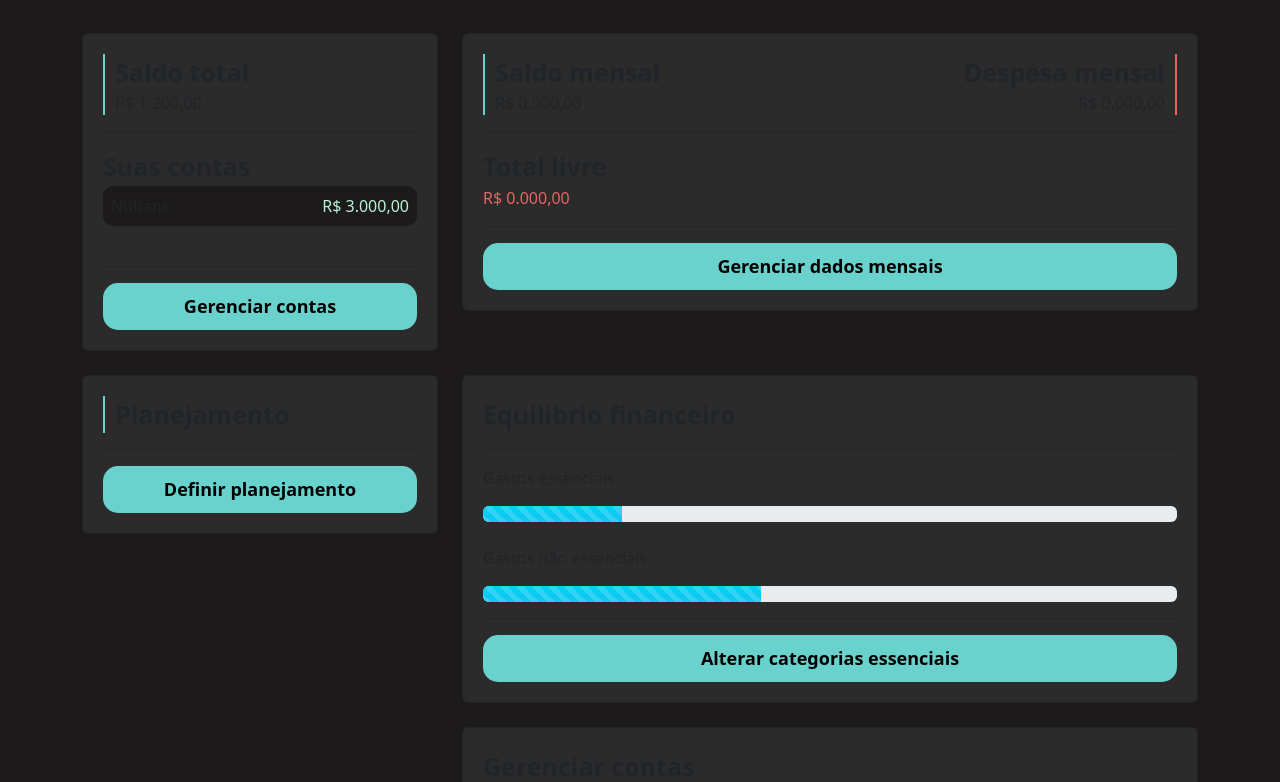
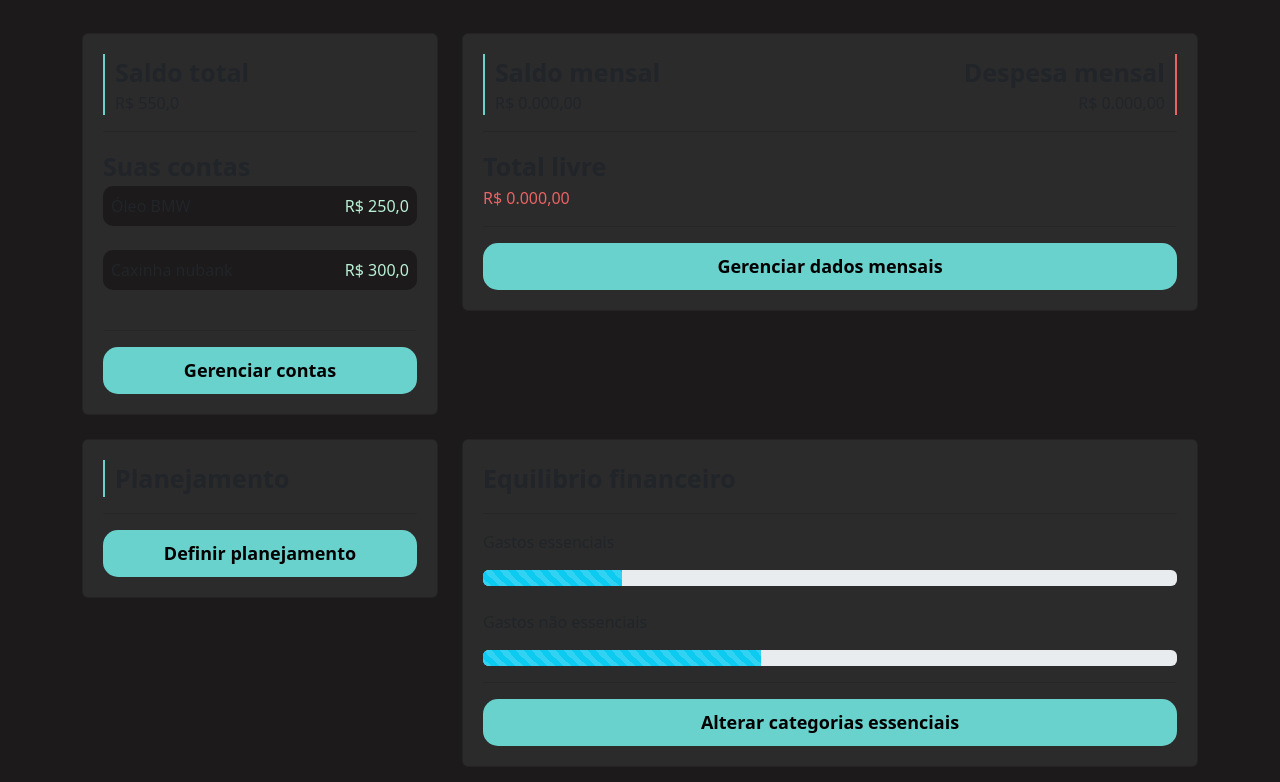
Before and after one commit to lucasxedes/financial_control, a Django app: page /perfil/home/ in a window 1280 px wide. Shown: the part 199-981 px from the top of the page. Run offline with Django 5.2, Linux system fonts and the light colour scheme; data comes from the database, SQL or seed files in the repository; both versions use the stored data as it was after the commit.

Commit message:
feat: Implemeting utils/calcula_total

```diff
--- a/perfil/templates/home.html
+++ b/perfil/templates/home.html
@@ -50,24 +50,25 @@
                     <div class="saldo">
                         <span class="fonte-destaque">Saldo total</span>
                         <br>
-                        <span class="font-light">R$ 1.200,00</span>
+                        <span class="font-light">R$ {{total_contas}}</span>
                     </div>
                     <hr class="hr-borda">
                     <span class="fonte-destaque">Suas contas</span>
 
                     <div class="div-contas">
 
+                        {% for conta in contas %}
                             <div class="lista-conta">
-                                <span>Nubank</span>
-                                <span class="total-conta">R$ 3.000,00</span>
+                                <span>{{conta.apelido}}</span>
+                                <span class="total-conta">R$ {{conta.valor}}</span>
                             </div>
                             <br>
-
+                        {% endfor %}
 
 
                     </div>
                     <hr class="hr-borda">
-                    <a href="#" class="botao-principal">Gerenciar contas</a>
+                    <a href="{% url 'gerenciar' %}" class="botao-principal">Gerenciar contas</a>
                 </div>
 
             </div>
--- /dev/null
+++ b/perfil/utils.py
@@ -0,0 +1,5 @@
+def calcula_total(obj, campo):
+    total = 0
+    for i in obj:
+        total += getattr(i, campo)
+    return total
--- a/perfil/views.py
+++ b/perfil/views.py
@@ -2,18 +2,18 @@ from django.shortcuts import render, redirect, get_object_or_404
 from django.contrib import messages
 from django.contrib.messages import constants
 from .models import Conta, Categoria
-
+from .utils import calcula_total
 def home(request):
     if request.method == 'GET':
-        return render(request, 'home.html')
+        contas = Conta.objects.all()
+        total_contas = calcula_total(contas, 'valor')
+        return render(request, 'home.html', {'contas': contas, 'total_contas': total_contas})
 
 def gerenciar(request):
     if request.method == 'GET':
         contas = Conta.objects.all()
         categorias = Categoria.objects.all()
-        total_contas = 0
-        for conta in contas:
-            total_contas += conta.valor
+        total_contas = calcula_total(contas, 'valor')
         return render(request, 'gerenciar.html', {'contas': contas, 'total_contas': total_contas, 'categorias': categorias})
 
 def cadastrar_banco(request):
--- a/templates/base.html
+++ b/templates/base.html
@@ -13,7 +13,7 @@
   </head>
   <body>
     <nav class="navbar navbar-expand-lg navbar-dark" style="background-color: #201F1F;">
-        <a class="navbar-brand" style="margin-left: 30px" href="">BR.MOTOS</a>
+        <a class="navbar-brand" style="margin-left: 30px" href="{% url 'home' %}">BR.MOTOS</a>
     </nav>
     {% block 'body' %}{% endblock %}
     <script src="https://cdn.jsdelivr.net/npm/bootstrap@5.3.0-alpha1/dist/js/bootstrap.bundle.min.js"></script>
```
Also changed, not shown: db.sqlite3.
